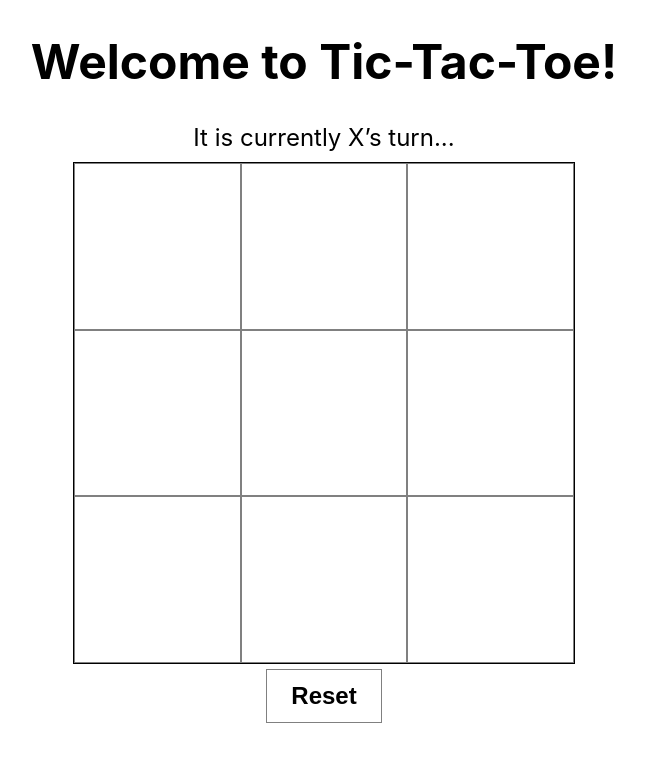
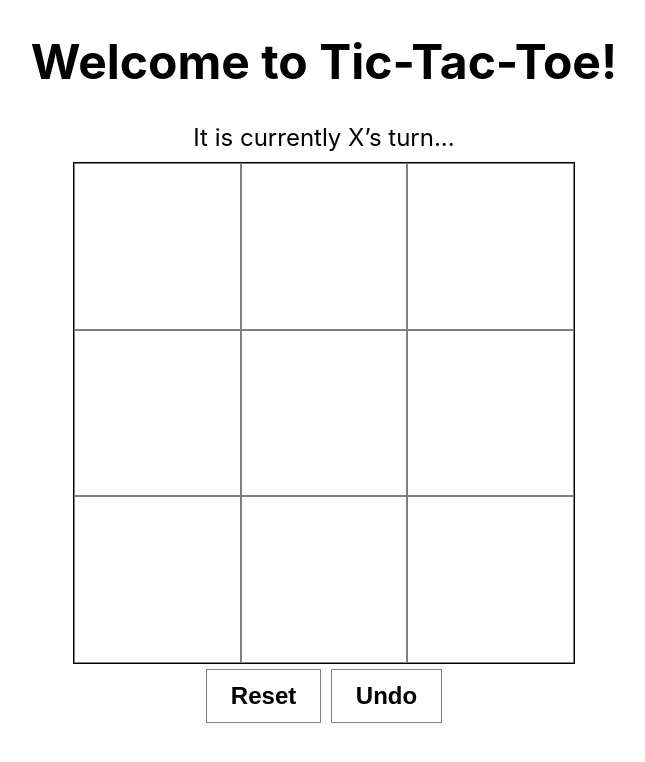
Before and after one commit to sporchia/tictactoe, a React app: page / in a window 1280 px wide. Shown: the top 762 px of the page, without its empty margins (316-961 px from the left). Built offline with nearby package versions, Linux system fonts and the light colour scheme.

Commit message:
wire up undo

```diff
--- a/src/App.js
+++ b/src/App.js
@@ -63,6 +63,9 @@ class App extends React.Component {
         <button className="reset" onClick={() => this.reset()}>
           Reset
         </button>
+        <button className="undo" onClick={() => this.undo()}>
+          Undo
+        </button>
       </div>
     );
   }
--- a/src/index.css
+++ b/src/index.css
@@ -18,7 +18,7 @@ button {
   padding: 0.5em 1em;
   text-decoration: none;
   font-size: 1em;
-  margin-top: 0.2em;
+  margin: 0.2em;
 }
 
 button:hover {
```
